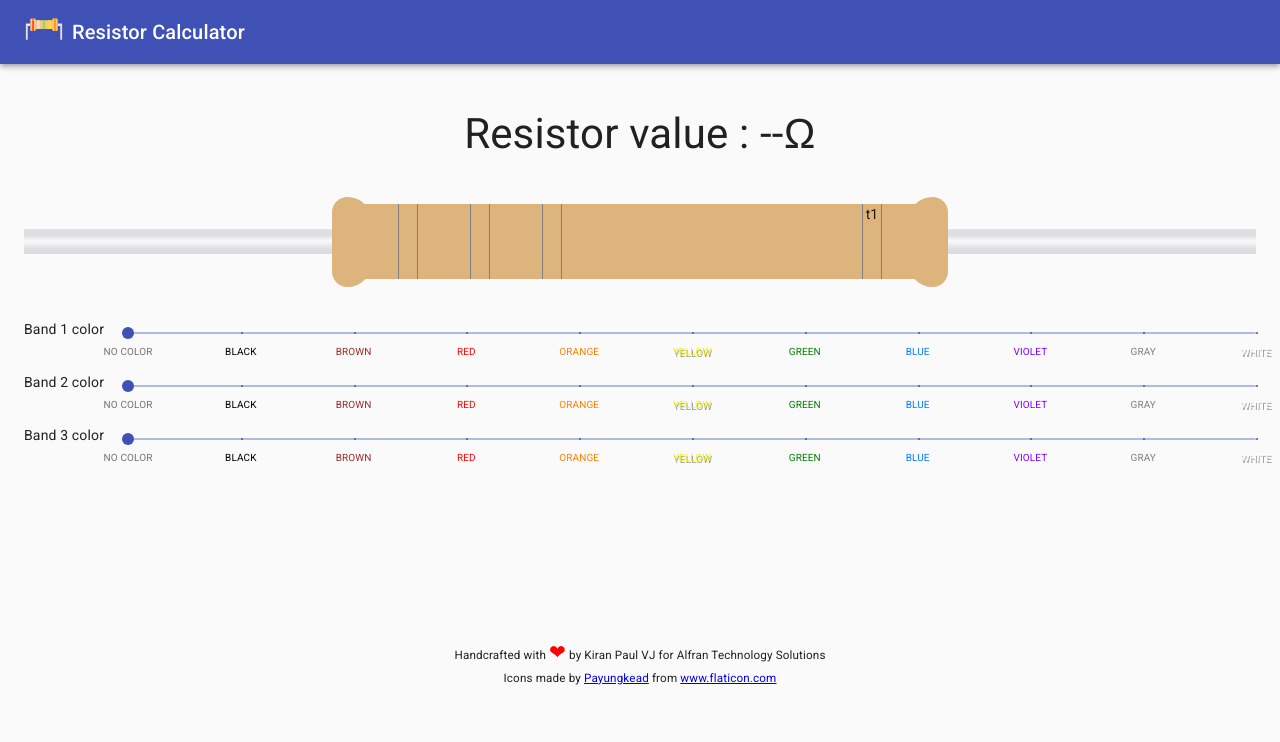
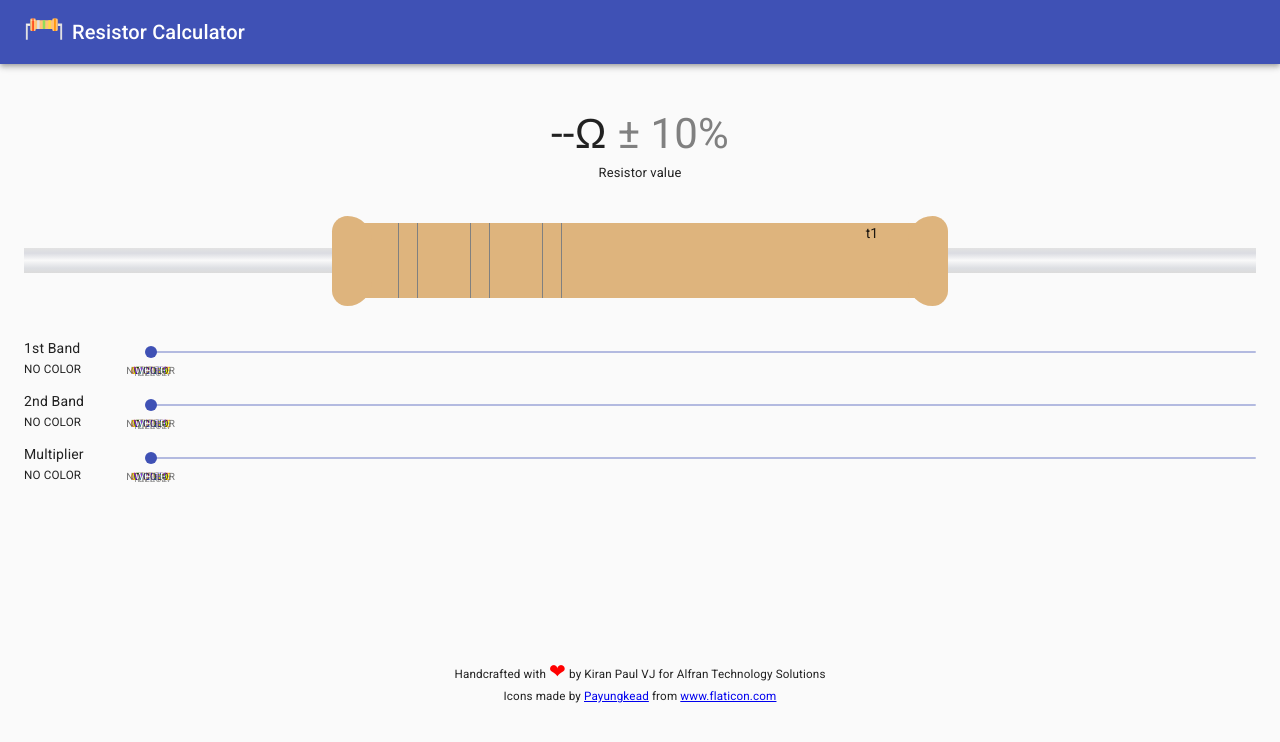
Before and after one commit to kiranvj/resistor-calc, a React (Create React App) app: page / in a window 1280 px wide. Shown: the top 742 px of the page. Built offline with nearby package versions, Linux system fonts and the light colour scheme.

Commit message:
Before constants.js redesign

```diff
--- a/src/App.scss
+++ b/src/App.scss
@@ -1,7 +1,12 @@
 .text-red {
   color: #ff0000;
 }
-
+.text-gray {
+  color: gray;
+}
+.text-uppercase {
+  text-transform: uppercase;
+}
 .color-selector-section {
   .MuiSlider-markLabel {
     text-transform: uppercase;
--- a/src/components/ColorCodeSelector.jsx
+++ b/src/components/ColorCodeSelector.jsx
@@ -9,7 +9,7 @@ function ColorCodeSelector({ setColorCode, bandName }) {
   function valuetext(value) {
     return value;
   }
-  const marks = Object.entries(colorCodes).map(([key, codeInfo]) => {
+  const marks = Object.entries(colorCodes).map(([key, codeInfo], index) => {
     console.log(codeInfo);
     return {
       label: (
@@ -20,7 +20,7 @@ function ColorCodeSelector({ setColorCode, bandName }) {
           </span>
         </>
       ),
-      value: codeInfo.value
+      value: codeInfo.index
     };
   });
   return (
@@ -38,7 +38,7 @@ function ColorCodeSelector({ setColorCode, bandName }) {
           return label;
         }}
         onChange={(_, value) => {
-          setColorCode(bandName, value);
+          setColorCode(bandName, colorCodes[value].value);
         }}
         step={1}
         min={-1}
--- a/src/components/Resistor.jsx
+++ b/src/components/Resistor.jsx
@@ -14,8 +14,8 @@ function Resistor() {
     color1: NONE,
     color2: NONE,
     color3: NONE,
-    multiplier: "no-color-selected",
-    tolerance: "no-color-selected",
+    multiplier: NONE,
+    tolerance: NONE,
     ppm: ""
   });
 
@@ -24,14 +24,14 @@ function Resistor() {
   function setColorCode(key, value) {
     setCodes({ ...codes, [key]: value });
   }
+  function findResistorValue({ color1, color2, color3, multiplier }) {
+    return formatResistorValue(
+      parseInt(`${color1}${color2}`) * Math.pow(10, multiplier)
+    );
+  }
   useEffect(() => {
-    if (codes.color1 !== -1 && codes.color2 !== -1 && codes.color3 !== -1) {
-      setResistorValue(
-        formatResistorValue(
-          parseInt(`${codes.color1}${codes.color2}`) *
-            Math.pow(10, codes.color3)
-        )
-      );
+    if (codes.color1 !== -1 && codes.color2 !== -1 && codes.multiplier !== -1) {
+      setResistorValue(findResistorValue(codes));
     } else {
       setResistorValue("--");
     }
@@ -39,8 +39,13 @@ function Resistor() {
   return (
     <div>
       <Box my={5} textAlign="center">
-        <Box my={5} fontSize="3em">
-          Resistor value : {resitorValue}Ω
+        <Box my={5}>
+          <Box component="span" fontSize="3em">
+            {resitorValue}Ω <span className="text-gray"> &plusmn; 10%</span>
+          </Box>
+          <Box component="div" fontSize="0.925em">
+            Resistor value
+          </Box>
         </Box>
         <Grid container spacing={0} justify="center" alignItems="center">
           <Grid item xs={1} md={3}>
@@ -51,7 +56,7 @@ function Resistor() {
               <Grid container spacing={0} justify="space-around">
                 <ColorBand codes={codes} band="color1" />
                 <ColorBand codes={codes} band="color2" />
-                <ColorBand codes={codes} band="color3" type="multiplier" />
+                <ColorBand codes={codes} band="multiplier" type="multiplier" />
 
                 <Grid item xs={4} md={6}>
                   <Box display="flex" justifyContent="flex-end">
@@ -70,8 +75,16 @@ function Resistor() {
       </Box>
       <section className="color-selector-section">
         <Grid container>
-          <Grid item xs="auto" md={3} lg="auto">
-            Band 1 color
+          <Grid item xs={3} sm={2} lg={1}>
+            <div>1st Band</div>
+            <small
+              className={clsx(
+                "text-uppercase",
+                `text-${colorCodes[codes.color1].label}`
+              )}
+            >
+              {colorCodes[codes.color1].label}
+            </small>
           </Grid>
           <Grid item xs>
             <ColorCodeSelector setColorCode={setColorCode} bandName="color1" />
@@ -79,8 +92,16 @@ function Resistor() {
         </Grid>
 
         <Grid container>
-          <Grid item xs="auto" md={3} lg="auto">
-            Band 2 color
+          <Grid item xs={3} sm={2} lg={1}>
+            <div>2nd Band</div>
+            <small
+              className={clsx(
+                "text-uppercase",
+                `text-${colorCodes[codes.color2].label}`
+              )}
+            >
+              {colorCodes[codes.color2].label}
+            </small>
           </Grid>
           <Grid item xs>
             <ColorCodeSelector setColorCode={setColorCode} bandName="color2" />
@@ -88,11 +109,22 @@ function Resistor() {
         </Grid>
 
         <Grid container>
-          <Grid item xs="auto" md={3} lg="auto">
-            Band 3 color
+          <Grid item xs={3} sm={2} lg={1}>
+            <div>Multiplier</div>
+            <small
+              className={clsx(
+                "text-uppercase",
+                `text-${colorCodes[codes.multiplier].label}`
+              )}
+            >
+              {colorCodes[codes.multiplier].label}
+            </small>
           </Grid>
           <Grid item xs>
-            <ColorCodeSelector setColorCode={setColorCode} bandName="color3" />
+            <ColorCodeSelector
+              setColorCode={setColorCode}
+              bandName="multiplier"
+            />
           </Grid>
         </Grid>
       </section>
--- a/src/core/constants.js
+++ b/src/core/constants.js
@@ -9,10 +9,13 @@ const BLUE = 6;
 const VIOLET = 7;
 const GRAY = 8;
 const WHITE = 9;
+const SILVER = 10;
+const GOLD = 11;
+
 export const NO_COLOR = "no-color-selected";
 export const colorCodes = {
   [NONE]: {
-    value: "-1",
+    value: -1,
     label: "No color"
   },
   [BLACK]: {
@@ -57,20 +60,100 @@ export const colorCodes = {
   }
 };
 
+const MULTI_NONE = -1;
+const MULTI_SILVER = 0.01;
+const MULTI_GOLD = 0.1;
+const MULTI_BLACK = 1;
+const MULTI_BROWN = 10;
+const MULTI_RED = 100;
+const MULTI_ORANGE = 1000;
+const MULTI_YELLOW = 10000;
+const MULTI_GREEN = 100000;
+const MULTI_BLUE = 1000000;
+const MULTI_VIOLET = 10000000;
+
+export const multipierColorCodes = {
+  [MULTI_NONE]: {
+    value: "-1",
+    label: "No color"
+  },
+  [MULTI_SILVER]: {
+    value: 0.01,
+    label: "silver"
+  },
+  [MULTI_GOLD]: {
+    value: 0.1,
+    label: "gold"
+  },
+  [MULTI_BLACK]: {
+    value: 0,
+    label: "black"
+  },
+  [MULTI_BROWN]: {
+    value: 1,
+    label: "brown"
+  },
+  [MULTI_RED]: {
+    value: 2,
+    label: "red"
+  },
+  [MULTI_ORANGE]: {
+    value: 3,
+    label: "orange"
+  },
+  [MULTI_YELLOW]: {
+    value: 4,
+    label: "yellow"
+  },
+  [MULTI_GREEN]: {
+    value: 5,
+    label: "green"
+  },
+  [MULTI_BLUE]: {
+    value: 6,
+    label: "blue"
+  },
+  [MULTI_VIOLET]: {
+    value: 7,
+    label: "violet"
+  }
+}; /* ;
 export const toleranceColorCodes = {
-  GOLD: {
+  [TOLERANCE_NONE]: {
+    value: 20,
+    label: "none"
+  },
+  [TOLERANCE_GOLD]: {
     value: 0,
-    label: "gold",
-    isTolerance: true
+    label: "gold"
   },
-  SILVER: {
+  [TOLERANCE_SILVER]: {
     value: 0,
-    label: "silver",
-    isTolerance: true
+    label: "silver"
   },
-  NONE: {
-    value: 20,
-    label: "none",
-    isTolerance: true
+  [TOLERANCE_BROWN]: {
+    value: 0,
+    label: "silver"
+  },
+  [TOLERANCE_RED]: {
+    value: 0,
+    label: "silver"
+  },
+  [TOLERANCE_GREEN]: {
+    value: 0,
+    label: "silver"
+  },
+  [TOLERANCE_BLUE]: {
+    value: 0,
+    label: "silver"
+  },
+  [TOLERANCE_VIOLET]: {
+    value: 0,
+    label: "silver"
+  },
+  [TOLERANCE_GRAY]: {
+    value: 0,
+    label: "silver"
   }
 };
+ */
--- a/src/core/helpers.js
+++ b/src/core/helpers.js
@@ -1,7 +1,8 @@
 export function formatResistorValue(value) {
   let formatedValue = value;
-
-  if (value >= 1000) {
+  if (isNaN(value)) {
+    formatedValue = "--";
+  } else if (value >= 1000) {
     formatedValue = value / 1000 + " k";
   }
 
--- a/src/styles/resistor.scss
+++ b/src/styles/resistor.scss
@@ -166,7 +166,8 @@ $white: #ffffff;
   filter: progid:DXImageTransform.Microsoft.gradient( startColorstr='#e2e2e2', endColorstr='#dbdbdb',GradientType=0 ); /* IE6-9 */
 }
 
-.color-selector {
+.color-selector,
+.color-selector-section {
   .text-black {
     color: $black;
   }
```
